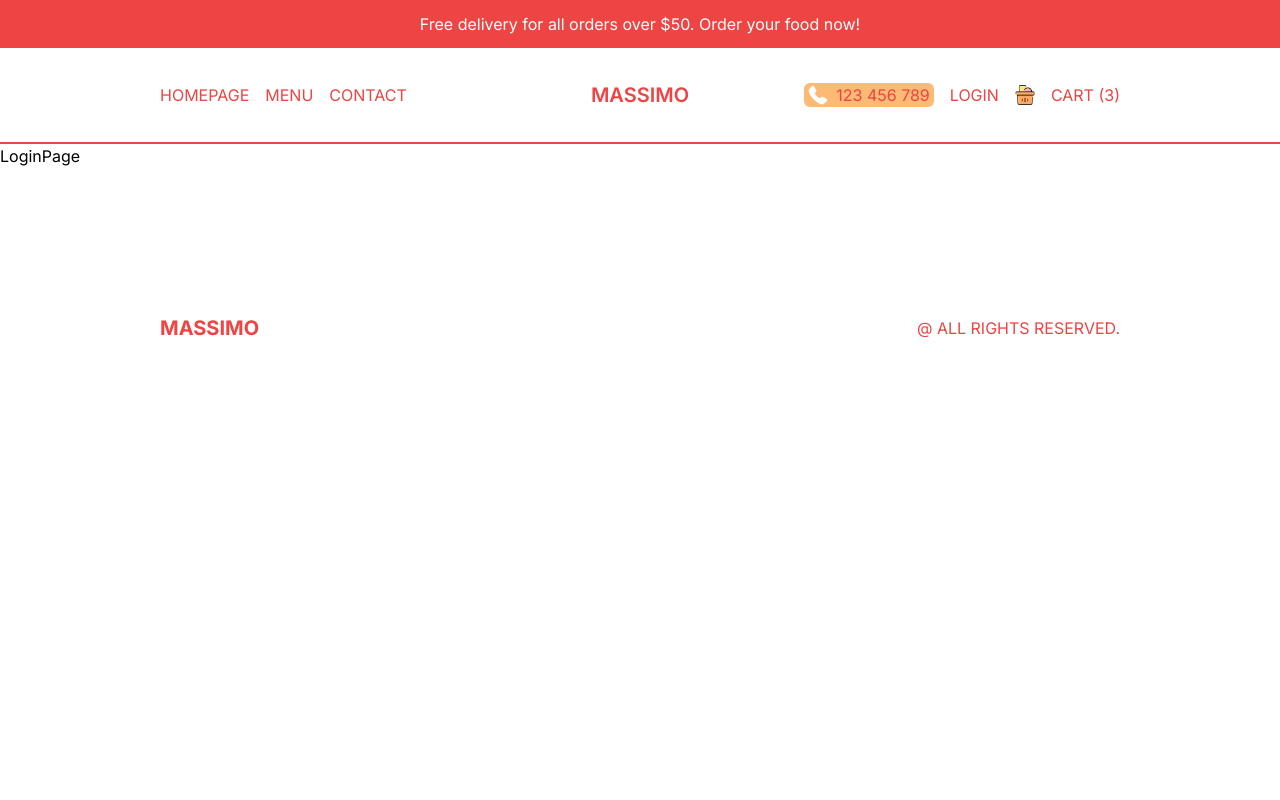
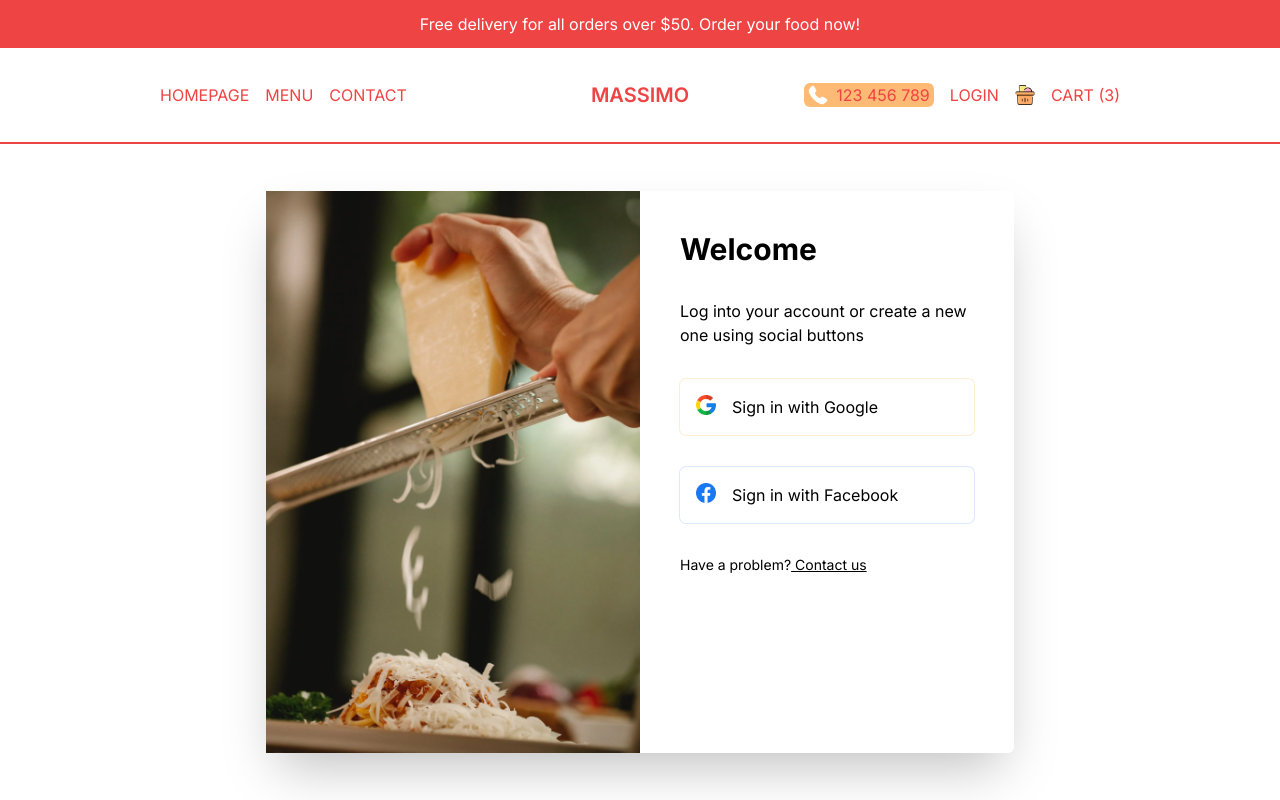
Before and after one commit to sadimdev/restaurant, a Next.js app: page /login in a window 1280 px wide. Shown: the top 800 px of the page. Built offline with nearby package versions, Linux system fonts and the light colour scheme.

Commit message:
feat: Create login UI page

```diff
--- a/src/app/login/page.tsx
+++ b/src/app/login/page.tsx
@@ -1,9 +1,51 @@
-import React from 'react'
+import Image from "next/image";
+import Link from "next/link";
+import React from "react";
 
 const LoginPage = () => {
   return (
-    <div>LoginPage</div>
-  )
-}
+    <div className="p-4 h-[calc(100vh-6rem)] md:h-[calc(100vh-9rem)] flex items-center justify-center">
+      {/* box*/}
+      <div className=" h-full shadow-2xl rounded-md flex flex-col md:flex-row md:h-[90%] md:w-full lg:w-[60%] 2xl:w-1/2">
+        {/* image container */}
+        <div className="relative h-1/3 w-full md:h-full md:w-1/2">
+          <Image src="/loginBg.png" alt="" fill className="object-cover" />
+        </div>
+        {/* form container */}
+        <div className="p-10 flex flex-col gap-8 md:w-1/2">
+          <h1 className="font-bold text-xl xl:text-3xl">Welcome</h1>
+          <p>Log into your account or create a new one using social buttons</p>
+          <button className="flex gap-4 p-4 ring-1 ring-orange-100 rounded-md">
+            <Image
+              src="/google.png"
+              alt=""
+              width={20}
+              height={20}
+              className="object-contain"
+            />
+            <span>Sign in with Google</span>
+          </button>
+          <button className="flex gap-4 p-4 ring-1 ring-blue-100 rounded-md">
+            <Image
+              src="/facebook.png"
+              alt=""
+              width={20}
+              height={20}
+              className="object-contain"
+            />
+            <span>Sign in with Facebook</span>
+          </button>
+          <p className="text-sm">
+            Have a problem?
+            <Link className="underline" href="/">
+              {" "}
+              Contact us
+            </Link>
+          </p>
+        </div>
+      </div>
+    </div>
+  );
+};
 
-export default LoginPage
+export default LoginPage;
```
